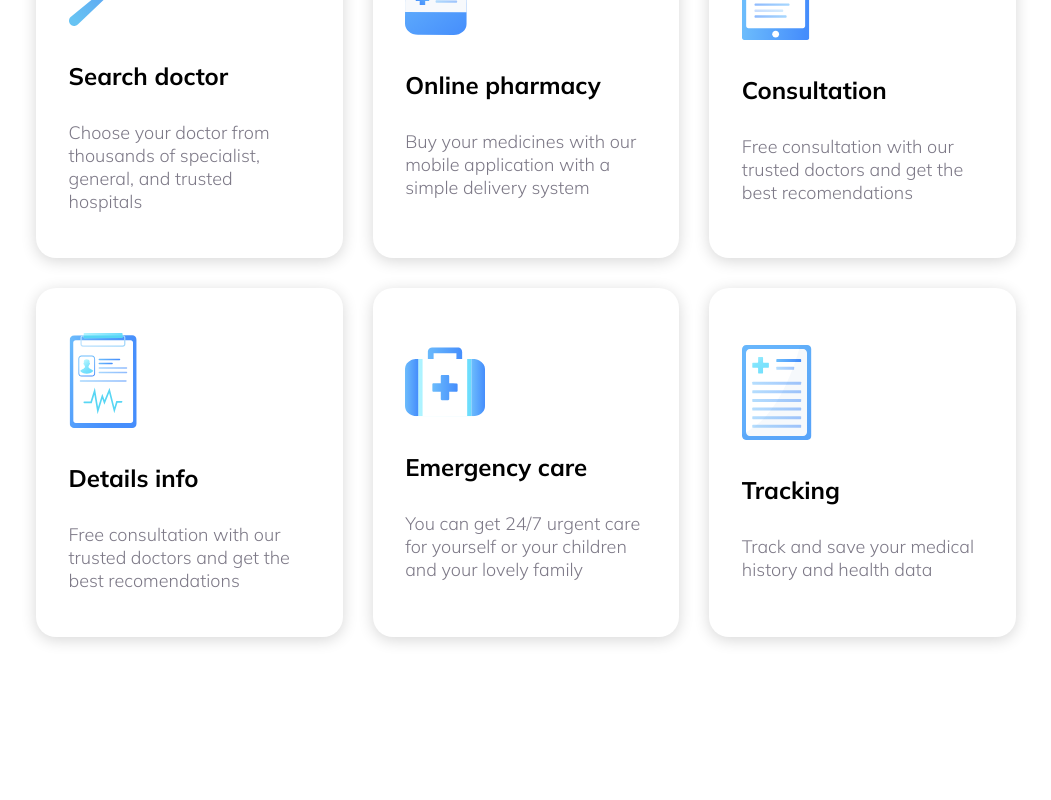
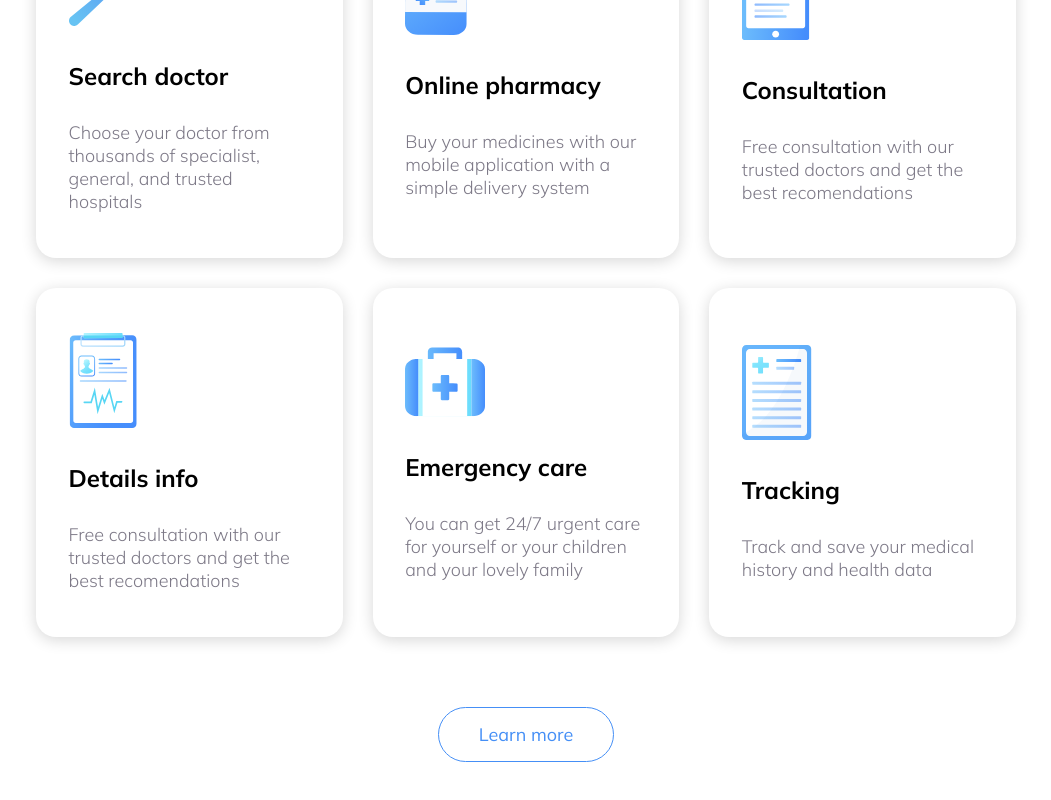
Before and after one commit to Orisabiyi/v-health, a React (Create React App) app: page / in a window 1280 px wide. Shown: the part 1018-1818 px from the top of the page, without its empty margins (114-1165 px from the left). Before the commit the page ends 1725 px from the top, so only its background shows below. Built offline with nearby package versions, Linux system fonts and the light colour scheme.

Commit message:
added button to our services section

```diff
--- a/src/components/Service.js
+++ b/src/components/Service.js
@@ -59,6 +59,7 @@ export default function Service() {
           <Card card={card} />
         ))}
       </div>
+      <button className="btn btn--1">Learn more</button>
     </section>
   );
 }
--- a/src/index.css
+++ b/src/index.css
@@ -194,6 +194,12 @@ a:visited {
   outline: 0;
 }
 
+.btn--1 {
+  background-color: transparent;
+  color: var(--color-primary);
+  border: 1px solid var(--color-primary);
+}
+
 .btn:hover {
   cursor: pointer;
   background: var(--color-primary-light);
@@ -202,6 +208,10 @@ a:visited {
   transition: all 1s;
 }
 
+.btn--1:hover {
+  background: transparent;
+}
+
 .btn:active {
   transform: scale(0.8);
 }
```
